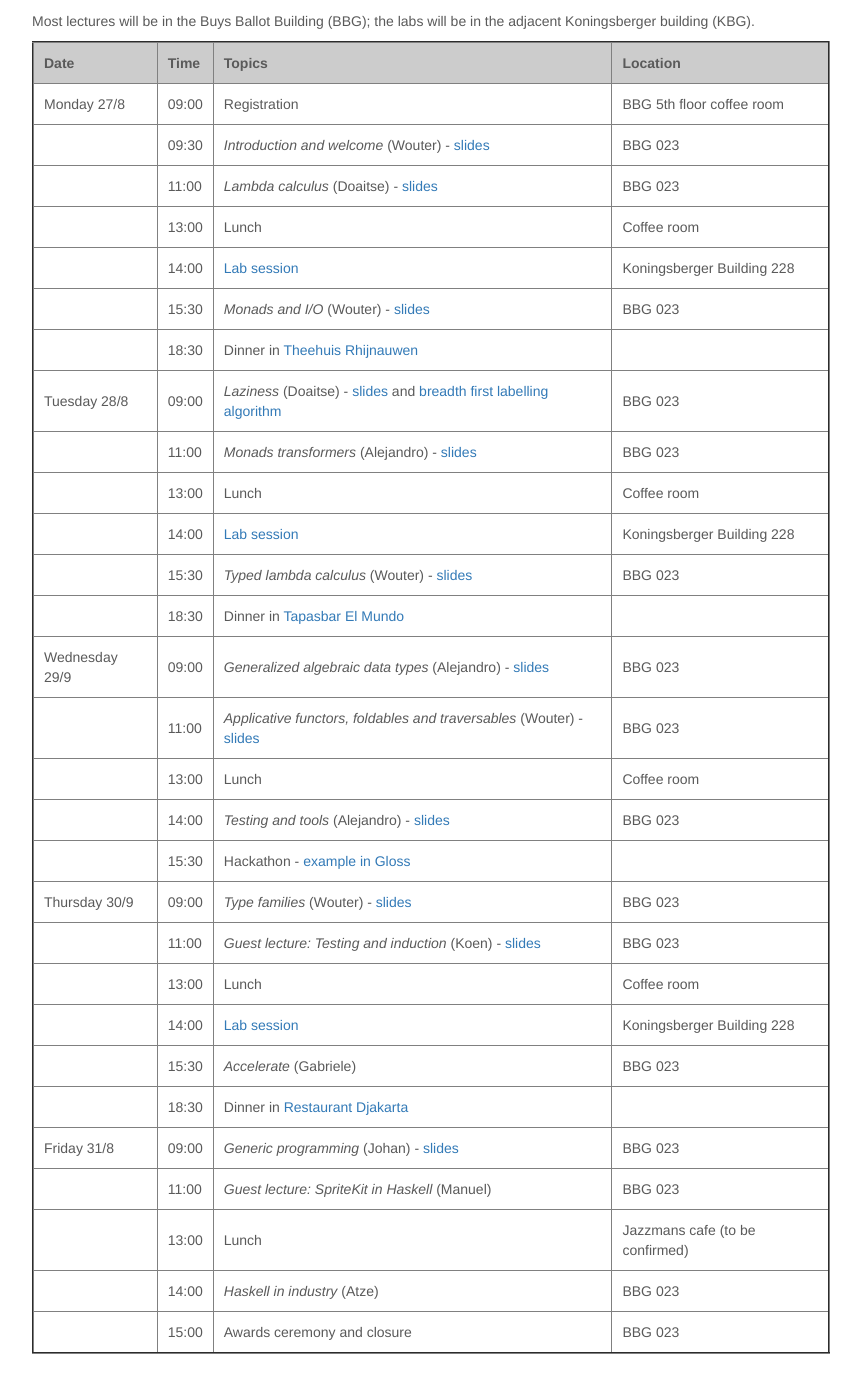
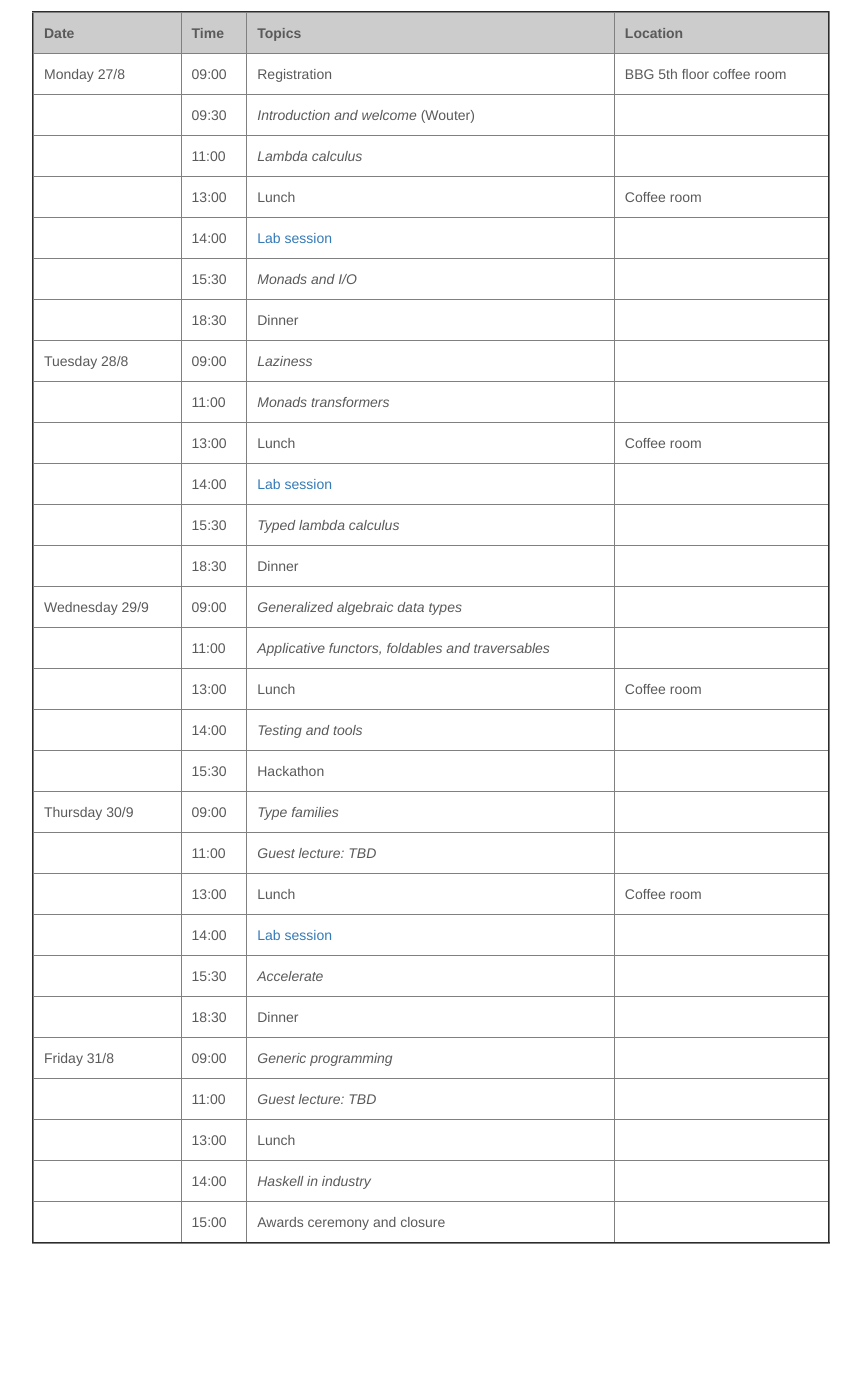
Before and after one commit to uu-afp/uu-afp.github.io, a Jekyll site: the page built from schedule.html, in a window 1280 px wide and 1400 px high, scrolled down 262 px. Shown: the top 1393 px of the window, without its empty margins (209-1070 px from the left). Built offline with Jekyll 4.4.1, drawn with Linux system fonts in a browser that asks for light colours; nearby versions of some CDN libraries; after the commit the page ends 1556 px from its top, so only the background shows below that.

Commit message:
Updated website.

```diff
--- a/index.html
+++ b/index.html
@@ -45,7 +45,7 @@ layout: default
     <!-- Marketing messaging and featurettes
     ================================================== -->
     <div class="container marketing">
-      <h4>AFP Summer School: 27&ndash;31 August; Utrecht, the Netherlands</h4>
+      <h4>AFP Summer School: 26&ndash;30 August; Utrecht, the Netherlands</h4>
       <!-- Three columns of text below the carousel -->
       <div class="row">
         <div class="col-lg-4">
--- a/schedule.html
+++ b/schedule.html
@@ -19,8 +19,6 @@ will let you put this new material into practice by tackling several
 assignments and projects.
 </p></br>
 
-<p>Most lectures will be in the Buys Ballot Building (BBG); the labs
-will be in the adjacent Koningsberger building (KBG).</p>
 
   <table cols="4" width="100%" cellpadding="3" border="2">
     <tr bgcolor="#CCCCCC">
@@ -45,16 +43,16 @@ will be in the adjacent Koningsberger building (KBG).</p>
     <tr>
       <td></td>
       <td>09:30</td>
-      <td><i>Introduction and welcome</i> (Wouter) - <a href="slides/01-slides.pdf">slides</a></td>
-      <td>BBG 023 </td>
+      <td><i>Introduction and welcome</i> (Wouter) </td>
+      <td></td>
     </tr>
 
 
     <tr>
       <td></td>
       <td>11:00</td>
-      <td><i>Lambda calculus</i> (Doaitse) - <a href="slides/02-lambda-calculus.pdf">slides</a></td>
-      <td> BBG 023 </td>
+      <td><i>Lambda calculus</i> </td>
+      <td> </td>
     </tr>
 
     <tr>
@@ -68,35 +66,35 @@ will be in the adjacent Koningsberger building (KBG).</p>
       <td></td>
       <td>14:00</td>
       <td><a href="labs.html">Lab session</a></td>
-      <td>Koningsberger Building 228 </td>
+      <td></td>
     </tr>
 
     <tr>
       <td></td>
       <td>15:30</td>
-      <td><i>Monads and I/O</i> (Wouter) - <a href="slides/03-monads.pdf">slides</a></td>
-      <td>BBG 023 </td>
+      <td><i>Monads and I/O</i></td>
+      <td></td>
     </tr>
 
     <tr>
       <td></td>
       <td>18:30</td>
-      <td>Dinner in <a href="http://theehuisrhijnauwen.nl/">Theehuis Rhijnauwen</a></td>
+      <td>Dinner</td>
     </tr>
 
 
     <tr>
       <td>Tuesday 28/8</td>
       <td>09:00</td>
-      <td><i>Laziness</i> (Doaitse) - <a href="slides/C3-LazyEvaluation-final-handout.pdf">slides</a> and <a href="LabelBreadthFirst.html">breadth first labelling algorithm</a></td>
-      <td>BBG 023 </td>
+      <td><i>Laziness</i></td>
+      <td></td>
     </tr>
 
     <tr>
       <td></td>
       <td>11:00</td>
-      <td><i>Monads transformers</i> (Alejandro) - <a href="slides/afp-transformers.pdf">slides</a></td>
-      <td>BBG 023 </td>
+      <td><i>Monads transformers</i></td>
+      <td></td>
     </tr>
 
     <tr>
@@ -110,36 +108,36 @@ will be in the adjacent Koningsberger building (KBG).</p>
       <td></td>
       <td>14:00</td>
       <td><a href="labs.html">Lab session</a></td>
-      <td>Koningsberger Building 228 </td>
+      <td></td>
     </tr>
 
     <tr>
       <td></td>
       <td>15:30</td>
-      <td><i>Typed lambda calculus</i> (Wouter) - <a href="slides/06-system-fc.pdf">slides</a></td>
-      <td>BBG 023 </td>
+      <td><i>Typed lambda calculus</i></td>
+      <td></td>
     </tr>
 
 
     <tr>
       <td></td>
       <td>18:30</td>
-      <td>Dinner in <a href="http://tapasbar-elmundo.nl/">Tapasbar El Mundo</a></td>
+      <td>Dinner</td>
     </tr>
 
 
     <tr>
       <td>Wednesday 29/9</td>
       <td>09:00</td>
-      <td><i>Generalized algebraic data types</i> (Alejandro) - <a href="slides/afp-gadts.pdf">slides</a></td>
-      <td>BBG 023 </td>
+      <td><i>Generalized algebraic data types</i></td>
+      <td></td>
     </tr>
 
     <tr>
       <td></td>
       <td>11:00</td>
-      <td><i>Applicative functors, foldables and traversables</i> (Wouter) - <a href="slides/08-applicative.pdf">slides </a></td>
-      <td>BBG 023 </td>
+      <td><i>Applicative functors, foldables and traversables</i></td>
+      <td></td>
     </tr>
 
     <tr>
@@ -152,29 +150,29 @@ will be in the adjacent Koningsberger building (KBG).</p>
     <tr>
       <td></td>
       <td>14:00</td>
-      <td><i>Testing and tools</i> (Alejandro) - <a href="slides/afp-tools.pdf">slides</a> </td>
-      <td>BBG 023 </td>
+      <td><i>Testing and tools</i></td>
+      <td></td>
     </tr>
 
     <tr>
       <td></td>
       <td>15:30</td>
-      <td>Hackathon - <a href="slides/gloss-counter.zip">example in Gloss</a></td>
+      <td>Hackathon</td>
     </tr>
 
 
     <tr>
       <td>Thursday 30/9</td>
       <td>09:00</td>
-      <td><i>Type families</i> (Wouter) - <a href="slides/10-type-families.pdf">slides</a></td>
-      <td>BBG 023 </td>
+      <td><i>Type families</i></td>
+      <td></td>
     </tr>
 
     <tr>
       <td></td>
       <td>11:00</td>
-      <td><i>Guest lecture: Testing and induction</i> (Koen) - <a href="slides/slides-koen.pdf">slides</a></td>
-      <td>BBG 023 </td>
+      <td><i>Guest lecture: TBD</i></td>
+      <td></td>
     </tr>
 
     <tr>
@@ -188,56 +186,56 @@ will be in the adjacent Koningsberger building (KBG).</p>
       <td></td>
       <td>14:00</td>
       <td><a href="labs.html">Lab session</a></td>
-      <td>Koningsberger Building 228 </td>
+      <td></td>
     </tr>
 
     <tr>
       <td></td>
       <td>15:30</td>
-      <td><i>Accelerate</i> (Gabriele)</td>
-      <td>BBG 023 </td>
+      <td><i>Accelerate</i></td>
+      <td></td>
     </tr>
 
     <tr>
       <td></td>
       <td>18:30</td>
-      <td>Dinner in <a href="http://www.djakarta.nl/">Restaurant Djakarta</a></td>
+      <td>Dinner</td>
     </tr>
 
 
     <tr>
       <td>Friday 31/8</td>
       <td>09:00</td>
-      <td><i>Generic programming</i> (Johan) - <a href="slides/afp-generics.pdf">slides</a></td>
-      <td>BBG 023 </td>
+      <td><i>Generic programming</i></td>
+      <td></td>
     </tr>
 
     <tr>
       <td></td>
       <td>11:00</td>
-      <td><i>Guest lecture: SpriteKit in Haskell</i> (Manuel)</td>
-      <td>BBG 023 </td>
+      <td><i>Guest lecture: TBD</i></td>
+      <td></td>
     </tr>
 
     <tr>
       <td></td>
       <td>13:00</td>
       <td>Lunch</td>
-      <td>Jazzmans cafe (to be confirmed)</td>
+      <td></td>
     </tr>
 
     <tr>
       <td></td>
       <td>14:00</td>
-      <td><i>Haskell in industry</i> (Atze)</td>
-      <td>BBG 023 </td>
+      <td><i>Haskell in industry</i> </td>
+      <td></td>
     </tr>
 
     <tr>
       <td></td>
       <td>15:00</td>
       <td>Awards ceremony and closure</td>
-      <td>BBG 023 </td>
+      <td></td>
     </tr>
 
   </table>
```
Also changed, not shown: about.md (+1 -1 lines), lecturers.html (+12 -73 lines).
